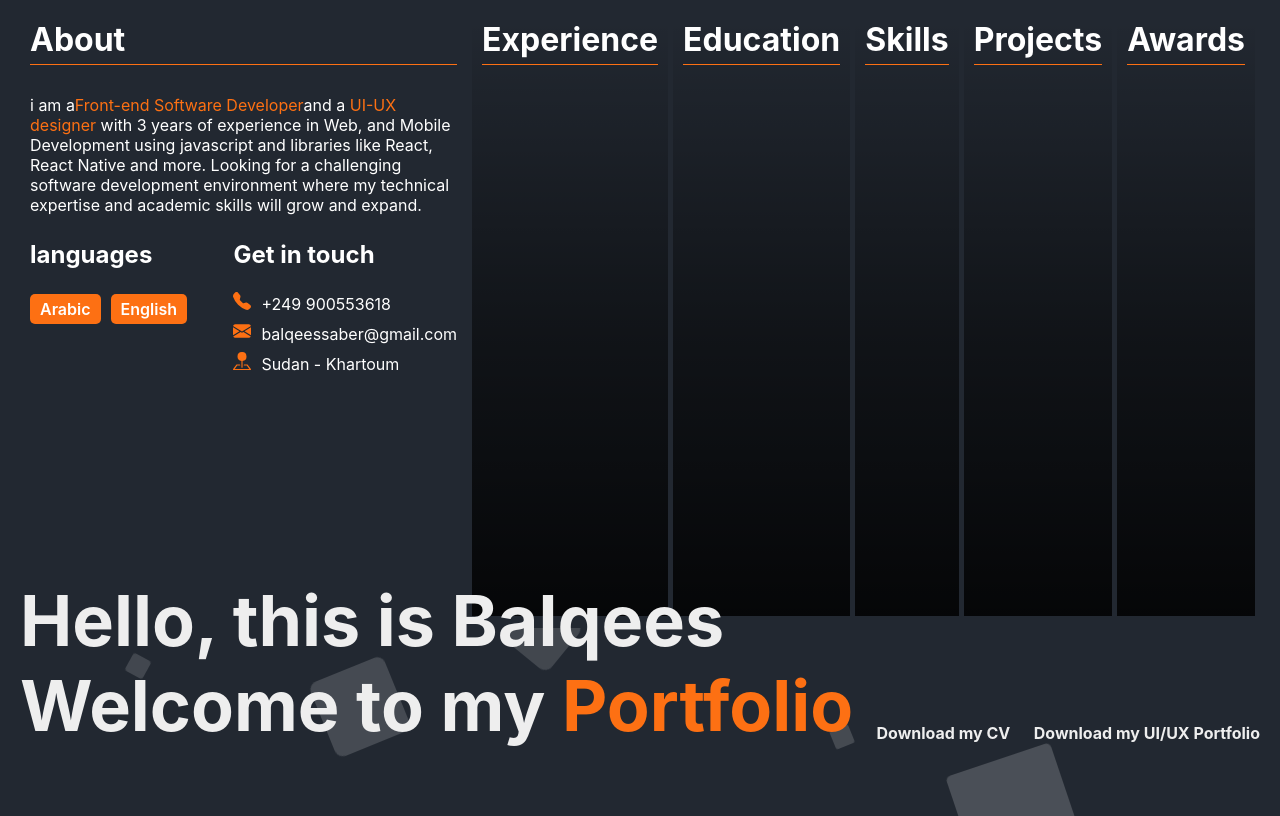
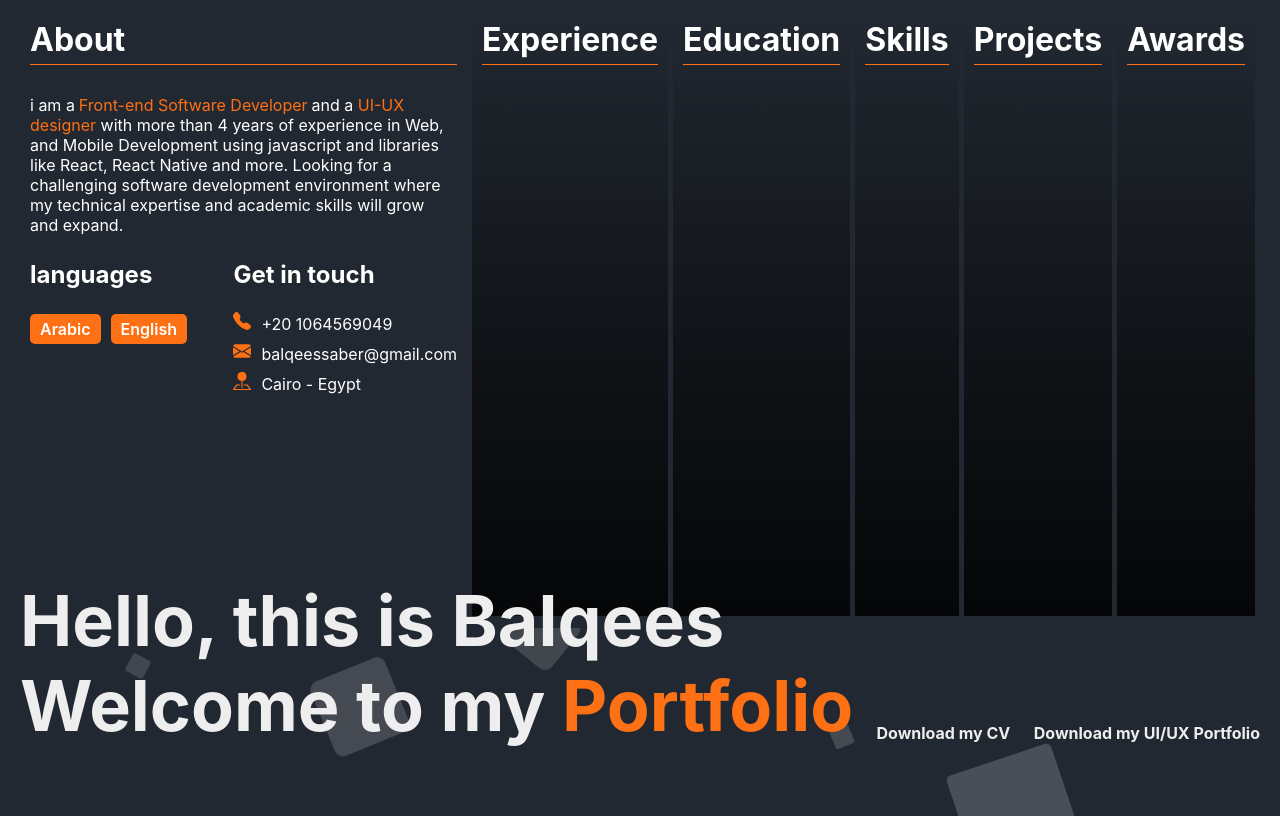
Before and after one commit to BalqeesHamdi/portfolio, a Next.js app: page /portfolio/ in a window 1280 px wide. Built offline with nearby package versions, Linux system fonts and the light colour scheme; a web font is replaced by a local one.

Commit message:
content changes

```diff
--- a/pages/index.js
+++ b/pages/index.js
@@ -57,11 +57,11 @@ export default function Home() {
             <div className={styles.content}>
               <p>
                 i am a
-                <span style={{ color: '#FD7013' }}>
+                <span style={{ color: '#FD7013', margin:'0 4px' }}>
                   Front-end Software Developer
                 </span>
                 and a <span style={{ color: '#FD7013' }}> UI-UX designer </span>
-                with 3 years of experience in Web, and Mobile Development using
+                with more than 4 years of experience in Web, and Mobile Development using
                 javascript and libraries like React, React Native and more.
                 Looking for a challenging software development environment where
                 my technical expertise and academic skills will grow and expand.
@@ -79,7 +79,7 @@ export default function Home() {
                   <ul className={styles.contact_us}>
                     <li>
                       <BsFillTelephoneFill className="icon" />
-                      <p>+249 900553618</p>
+                      <p>+20 1064569049</p>
                     </li>
                     <li>
                       <BsFillEnvelopeFill className="icon" />
@@ -87,7 +87,7 @@ export default function Home() {
                     </li>
                     <li>
                       <BsFillPinMapFill className="icon" />
-                      <p>Sudan - Khartoum</p>
+                      <p>Cairo - Egypt</p>
                     </li>
                   </ul>
                 </div>
@@ -358,7 +358,7 @@ export default function Home() {
             </Link>
           </div>
         </div>
-        <a href="./Balqees_Sabir_Web_Developer.pdf" className={styles.footer_link}>
+        <a href="./balqees_software_developer_UI_UX.pdf" target="__blank"className={styles.footer_link}>
           <h4>Download my CV</h4>
         </a>
         <a href="./Balqees_Sabir_Portfolio.pdf" className={styles.footer_link}>
```
Also changed, not shown: 2 other files (tests, documents, lock files or other folders).
